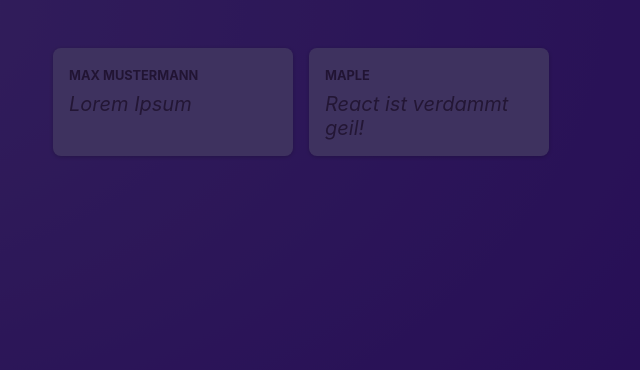
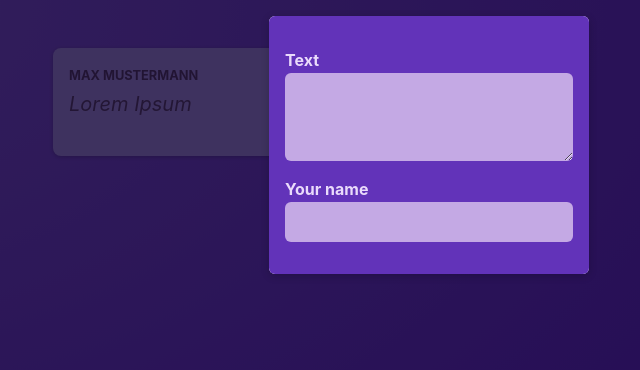
Before and after one commit to alessandro-maccario/react_crash_course, a React (Vite) app: page / in a window 1280 px wide. Shown: the top 370 px of the page, without its empty margins (211-851 px from the left). Built offline with nearby package versions, Linux system fonts and the light colour scheme.

Commit message:
feat: add open by default equal true to show the dialog when the page opens

```diff
--- a/src/components/Modal.jsx
+++ b/src/components/Modal.jsx
@@ -4,7 +4,9 @@ export default function Modal(props) {
   return (
     <>
       <div className={classes.backdrop} />
-      <dialog className={classes.modal}>{props.children}</dialog>
+      <dialog open className={classes.modal}>
+        {props.children}
+      </dialog>
     </>
   );
 }
```
